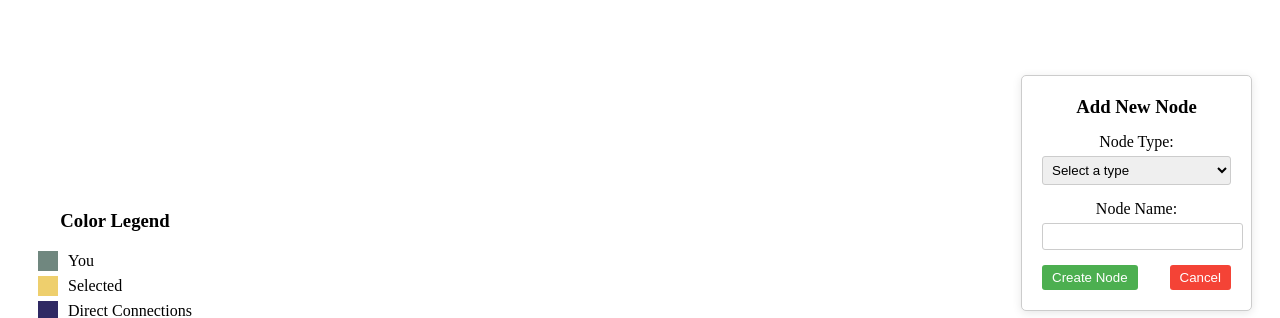
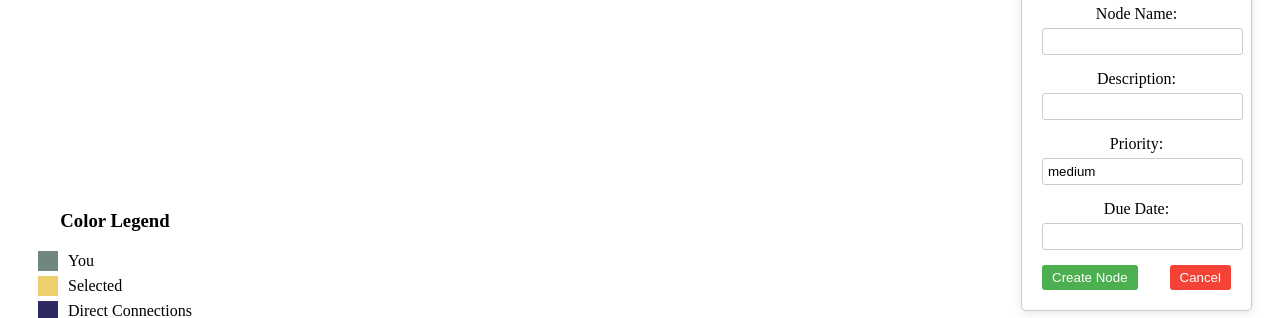
Before and after one commit to Anthony-W03/LVC_Hack_BAAL, a React app in the folder client/: page / in a window 1280 px wide. Both pictures are taken after a click on the button "Add Node". Shown: the part 427-745 px from the top of the page. Built offline with nearby package versions, Linux system fonts and the light colour scheme; no server answers.

Commit message:
Update AddNodeButtonMenu.js

```diff
--- a/client/src/components/AddNodeButtonMenu.js
+++ b/client/src/components/AddNodeButtonMenu.js
@@ -1,14 +1,38 @@
-import React, { useState } from 'react';
+import React, { useState, useEffect } from 'react';
+import { fetchConnectionMenu } from '../services/api'; // Import the function
 import './AddNodeButtonMenu.css'; // We'll create this CSS file next
 
 const AddNodeMenu = ({ onClose }) => {
   const [nodeType, setNodeType] = useState('');
   const [nodeName, setNodeName] = useState('');
+  const [description, setDescription] = useState('');
+  const [priority, setPriority] = useState('medium');
+  const [dueDate, setDueDate] = useState('');
+  const [menuOptions, setMenuOptions] = useState([]); // New state for menu options
+
+  useEffect(() => {
+    // Fetch menu options when component mounts
+    const getMenuOptions = async () => {
+      try {
+        const options = await fetchConnectionMenu();
+        setMenuOptions(options);
+      } catch (error) {
+        console.error('Error fetching menu options:', error);
+      }
+    };
+    getMenuOptions();
+  }, []);
 
   const handleSubmit = (e) => {
     e.preventDefault();
     // Here you would handle the node creation logic
-    console.log('Creating node:', { type: nodeType, name: nodeName });
+    console.log('Creating node:', {
+      type: nodeType,
+      nodeName,
+      description,
+      priority,
+      dueDate
+    });
     onClose();
   };
 
@@ -16,6 +40,7 @@ const AddNodeMenu = ({ onClose }) => {
     <div className="add-node-menu">
       <h3>Add New Node</h3>
       <form onSubmit={handleSubmit}>
+        {/* Node Type */}
         <div className="form-group">
           <label htmlFor="nodeType">Node Type:</label>
           <select
@@ -25,21 +50,60 @@ const AddNodeMenu = ({ onClose }) => {
             required
           >
             <option value="">Select a type</option>
-            <option value="type1">Type 1</option>
-            <option value="type2">Type 2</option>
-            <option value="type3">Type 3</option>
+            {menuOptions.map((option) => (
+              <option key={option.value} value={option.value}>
+                {option.label}
+              </option>
+            ))}
           </select>
         </div>
+
+        {/* Node Name */}
         <div className="form-group">
           <label htmlFor="nodeName">Node Name:</label>
           <input
             type="text"
-            id="nodeName"
+            //id="nodeName"
             value={nodeName}
             onChange={(e) => setNodeName(e.target.value)}
             required
           />
         </div>
+
+        {/* Description */}
+        <div className="form-group">
+          <label htmlFor="description">Description:</label>
+          <input
+            type="text"
+            id="description"
+            value={description}
+            onChange={(e) => setDescription(e.target.value)}
+          />
+        </div>
+
+        {/* Priority */}
+        <div className="form-group">
+          <label htmlFor="priority">Priority:</label>
+          <input
+            type="text"
+            id="priority"
+            value={priority}
+            onChange={(e) => setPriority(e.target.value)}
+          />
+        </div>
+
+        {/* Due Date */}
+        <div className="form-group">
+          <label htmlFor="dueDate">Due Date:</label>
+          <input
+            type="text"
+            id="dueDate"
+            value={dueDate}
+            onChange={(e) => setDueDate(e.target.value)}
+          />
+        </div>
+
+        {/* Form Actions */}
         <div className="form-actions">
           <button type="submit">Create Node</button>
           <button type="button" onClick={onClose}>Cancel</button>
```
